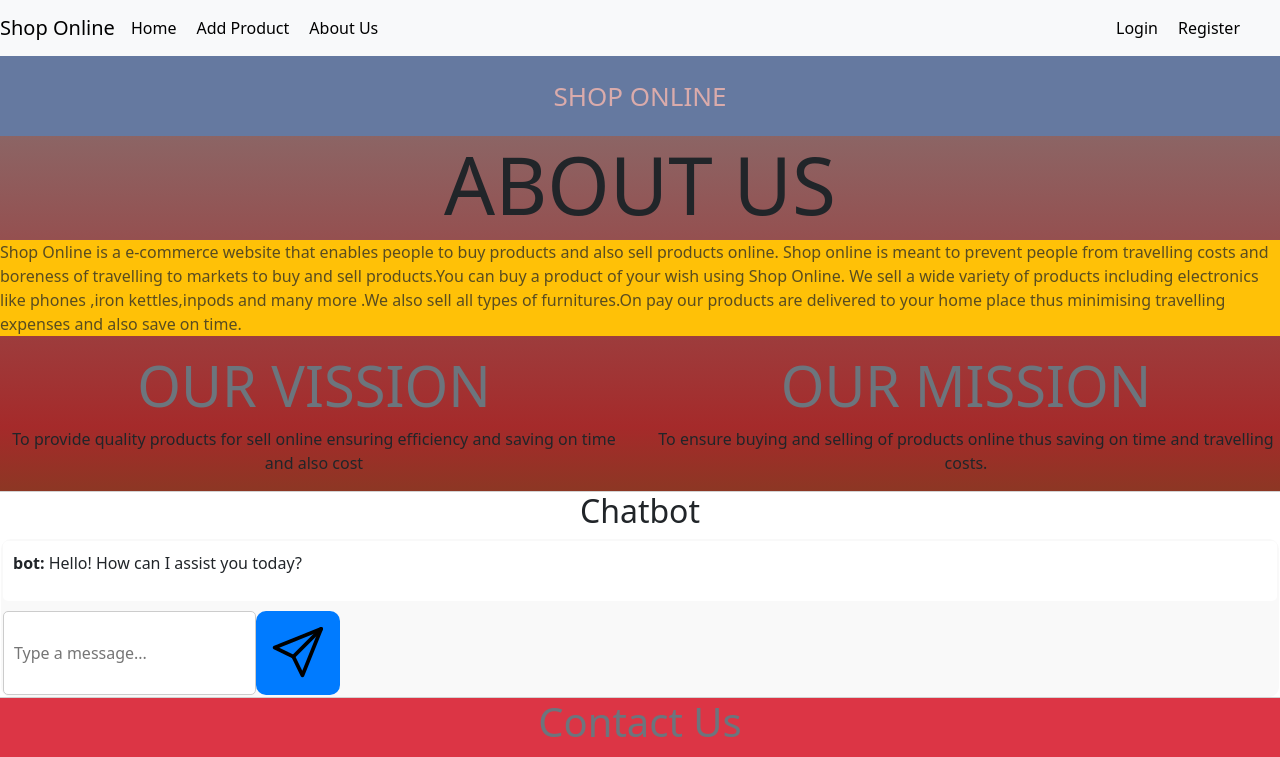
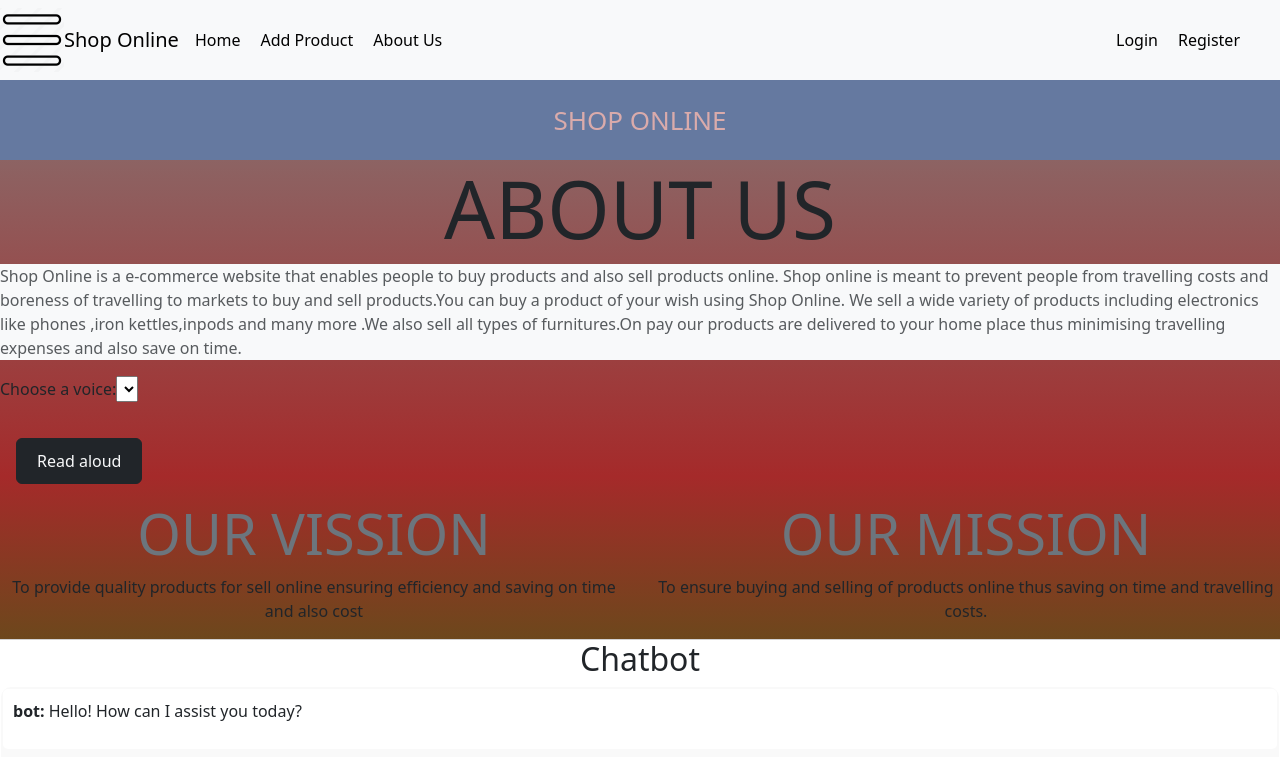
Before and after one commit to Derick12-78/Derick_ecommerce, a React (Create React App) app: page /aboutus in a window 1280 px wide. Shown: the top 757 px of the page. Built offline with nearby package versions, Linux system fonts and the light colour scheme.

Commit message:
updatedcommit

```diff
--- a/src/App.css
+++ b/src/App.css
@@ -123,3 +123,33 @@ hr:hover{
   text-decoration: none;
   color: black;
 }
+
+@media (max-width : 600px) {
+  .sidebar{
+    height:40% ;
+  }
+}
+
+@media (max-width : 480px) {
+  .sidebar{
+    height: 50%;
+  }
+}
+
+@media (max-width : 768px) {
+  .sidebar{
+    height: 30%;
+  }
+}
+
+@media (max-width :1024px) {
+  .sidebar{
+    height: 20%;
+  }
+}
+
+@media (max-width :1280px) {
+  .sidebar{
+    height: 10%;
+  }
+}
--- a/src/App.js
+++ b/src/App.js
@@ -1,4 +1,3 @@
-import logo from './logo.svg';
 import './App.css';
 import {BrowserRouter as Router, Routes, Route } from 'react-router-dom';
 import SignUp from './Components/SignUp';
@@ -10,38 +9,54 @@ import "bootstrap/dist/js/bootstrap.min.js";
 import Navbar from './Components/Navbar';
 import Footer from './Components/Footer';
 import SingleProduct from './Components/SingleProduct';
-import SwiperCarousel from './Components/SwiperCarousel';
 import AboutUs from './Components/AboutUs';
 import "bootstrap-icons/font/bootstrap-icons.min.css"
+import Sidebar from './Components/Sidebar';
+import { useState } from 'react';
+
 
 
 
 function App() {
+
+  const [isSidebarVisible, setIsSidebarVisible] = useState(false);
+
+  // Toggle sidebar visibility
+  const toggleSidebar = () => {
+    setIsSidebarVisible(prevState => !prevState);
+  };
   return (
     <Router>
-       <Navbar/>
+      {/* Navbar with dropdown */}
+      <Navbar toggleSidebar={toggleSidebar} />
 
+{/* Sidebar */}
+{isSidebarVisible && <Sidebar />}
+
+{/* Main content area */}
 
 
     <div className = "App">
       <header className = "App-header">
         SHOP ONLINE
       </header>
+    </div>
 
-
-    </div>
-    <Routes>
+    <div style={{ marginLeft: isSidebarVisible ? '250px' : '0', transition: 'margin-left 0.3s' }}>
+        <Routes>
       <Route path ="/signup" element={<SignUp/>}/>
       <Route path='/signin' element = {<SignIn/>}/>
-      <Route path='/' element = {<GetProducts/>}/>
+      <Route path='/' element = {<GetProducts />}/>
       <Route path='/addproduct' element = {<AddProduct/>}/>
       <Route path='/singleproduct' element = {<SingleProduct/>}/>
       <Route path='/aboutus' element = {<AboutUs/>}/>
+        </Routes>
+      </div>
 
 
 
-    </Routes>
-<Footer/>
+
+    <Footer/>
     </Router>
   );
 }
--- a/src/Components/AboutUs.jsx
+++ b/src/Components/AboutUs.jsx
@@ -1,16 +1,80 @@
-import React from 'react'
+import React, { useEffect, useState } from 'react'
 import Chatbot from './Chatbot'
 
+
 const AboutUs = () => {
+
+  const [voices, setVoices] = useState([]);
+const [selectedVoice, setSelectedVoice] = useState(null);
+
+// "About Us" text as the predefined content
+const aboutUsText = `Shop Online is a e-commerce website that enables people to buy products and also sell products online.
+            Shop online is meant to prevent people from travelling costs and boreness of travelling to markets to buy and sell products.You can buy a product of your wish using Shop Online.
+            We sell a wide variety of products including electronics like phones ,iron kettles,inpods and many more .We also sell all types of furnitures.On pay our products are delivered to your home place thus minimising travelling expenses and also save on time.
+`;
+
+useEffect(() => {
+  // Load available voices once the speech synthesis is initialized
+  const loadVoices = () => {
+    const availableVoices = window.speechSynthesis.getVoices();
+    setVoices(availableVoices);
+    setSelectedVoice(availableVoices.find(voice => voice.lang === 'en-US') || availableVoices[0]);
+  };
+
+  // Get voices when the page is loaded
+  loadVoices();
+
+  // Listen for voice changes (in case voices are loaded after page load)
+  window.speechSynthesis.onvoiceschanged = loadVoices;
+}, []);
+
+// Function to handle the button click and trigger text-to-speech
+const handleReadAloud = () => {
+  if (aboutUsText !== '') {
+    const speechSynthesis = window.speechSynthesis;
+    const utterance = new SpeechSynthesisUtterance(aboutUsText);
+
+    // Set language and voice
+    utterance.voice = selectedVoice;
+
+    // Optional parameters like pitch and rate
+    utterance.pitch = 1;
+    utterance.rate = 1;
+
+    // Speak the text
+    speechSynthesis.speak(utterance);
+  } else {
+    alert('There is no text to read aloud.');
+  }
+};
   return (
     <div>
       <h2 className='display-1 text-center text-dark'>ABOUT US</h2>
       <div>
-        <p className='bg-warning text-muted'>Shop Online is a e-commerce website that enables people to buy products and also sell products online.
-            Shop online is meant to prevent people from travelling costs and boreness of travelling to markets to buy and sell products.You can buy a product of your wish using Shop Online.
-            We sell a wide variety of products including electronics like phones ,iron kettles,inpods and many more .We also sell all types of furnitures.On pay our products are delivered to your home place thus minimising travelling expenses and also save on time.
+        <p className='bg-light text-muted'>
+          {aboutUsText}
         </p>
+          {/* Voice Selection */}
+      <div style={{ marginBottom: '20px' }}>
+        <label htmlFor="voiceSelect">Choose a voice: </label>
+        <select
+          id="voiceSelect"
+          onChange={(e) => setSelectedVoice(voices.find(voice => voice.name === e.target.value))}
+          value={selectedVoice?.name}
+        >
+          {voices.map((voice, index) => (
+            <option key={index} value={voice.name}>
+              {voice.name} ({voice.lang})
+            </option>
+          ))}
+        </select>
+      </div>
 
+      {/* Button to trigger text-to-speech */}
+      <button className="btn btn-dark text-light m-3"
+        onClick={handleReadAloud}
+        style={{ padding: '10px 20px', fontSize: '16px', marginTop: '20px' }}
+      >Read aloud</button>
       </div>
 
       <section className="row">
--- a/src/Components/GetProducts.jsx
+++ b/src/Components/GetProducts.jsx
@@ -3,8 +3,8 @@ import { useEffect, useState } from "react";
 import { useNavigate } from "react-router-dom";
 import SwiperCarousel from "./SwiperCarousel";
 
-const GetProducts = () => {
 
+const GetProducts = (toggleSidebar) => {
 
     let [products,setProducts] = useState([]);
     let [loading,setLoading] = useState("");
@@ -49,7 +49,10 @@ const GetProducts = () => {
         <div className="row justify-content-center">
 
            <SwiperCarousel/>
+           <div>
             <h4 className="display-2 text-center">Available Products <hr /></h4>
+            </div>
+
 
 <b className="text-warning">{loading}</b>
 <b className="text-danger">{error}</b>
--- a/src/Components/Navbar.jsx
+++ b/src/Components/Navbar.jsx
@@ -1,8 +1,8 @@
 import { useState } from "react";
 import { Link } from "react-router-dom";
 
-const Navbar = () => {
-   let [navItem,setNavItem] = useState("")
+const Navbar = ({ toggleSidebar }) => {
+   let [navItem,setNavItem] = useState("");
    const user = JSON.parse(localStorage.getItem("user"))
    const handleLogout = ()=>{
     localStorage.clear("user")
@@ -13,6 +13,7 @@ const Navbar = () => {
         <section className="row">
         <div className="col-md-12">
             <div className="navbar navbar-expand-md navbar-light bg-light">
+            <img src="images/menu_dropdown_setting_button-64.webp"  onClick={toggleSidebar} alt="" />
                 <Link to="/" className="navbar-brand" onClick={()=>setNavItem("home")}>Shop Online</Link>
 
                 <button className="navbar-toggler" data-bs-target="#prada" data-bs-toggle="collapse">
--- /dev/null
+++ b/src/Components/Sidebar.jsx
@@ -0,0 +1,45 @@
+import React from 'react';
+
+function Sidebar() {
+  return (
+    <div style={styles.sidebar}>
+
+      <h2 style={styles.sidebarTitle}>Sidebar</h2>
+      <ul style={styles.sidebarList}>
+        <li style={styles.sidebarItem}>Home</li>
+        <li style={styles.sidebarItem}>About</li>
+      </ul>
+    </div>
+  );
+}
+
+const styles = {
+  sidebar: {
+    position: 'fixed',
+    top: 80,
+    left: 0,
+    height: '100%',
+    width: '250px',
+    backgroundColor: '#111',
+    color: 'white',
+    padding: '20px',
+    display: 'flex',
+    flexDirection: 'column',
+    transition: 'all 0.3s ease-in-out',
+  },
+  sidebarTitle: {
+    color: 'white',
+    marginBottom: '20px',
+  },
+  sidebarList: {
+    listStyleType: 'none',
+    padding: '0',
+  },
+  sidebarItem: {
+    padding: '10px 0',
+    cursor: 'pointer',
+    color: 'white',
+  },
+};
+
+export default Sidebar;
--- a/src/Components/SignIn.jsx
+++ b/src/Components/SignIn.jsx
@@ -8,7 +8,6 @@ let [username,setUsername] = useState();
 let [password,setPassword] = useState();
 let [loading,setLoading] = useState();
 let [error,setError] = useState("");
-let [success,setSuccess] = useState("");
 let navigate = useNavigate();
 
 
@@ -18,7 +17,6 @@ e.preventDefault()
 
 try {
     setError("");
-    setSuccess("");
     setLoading("Please wait...")
     const data = new FormData();
     data.append("username",username);
@@ -38,7 +36,6 @@ try {
     }
 } catch (error) {
     setLoading("");
-    setSuccess("");
     setError(error.message);
 }
 
--- a/src/Components/SingleProduct.jsx
+++ b/src/Components/SingleProduct.jsx
@@ -1,6 +1,6 @@
 import axios from "axios";
 import { useState } from "react";
-import { useLocation,Link, useNavigate } from "react-router-dom";
+import { useLocation, useNavigate } from "react-router-dom";
 
 const SingleProduct = () => {
     const img_url = "https://123derick.pythonanywhere.com/static/images/"
--- /dev/null
+++ b/src/utils/passwordGenerator.js
@@ -0,0 +1,33 @@
+
+
+function generateStrongPassword(username) {
+    const upper = 'ABCDEFGHIJKLMNOPQRSTUVWXYZ';
+    const lower = 'abcdefghijklmnopqrstuvwxyz';
+    const digits = '0123456789';
+    const special = '!@#$%^&*()-_=+[]{}|;:,.<>?';
+    const all = upper + lower + digits + special;
+
+    const minLength = 10;
+
+    // Ensure we include at least one of each type
+    const getRandom = (charset) => charset[Math.floor(Math.random() * charset.length)];
+
+    let password = [
+      getRandom(upper),
+      getRandom(lower),
+      getRandom(digits),
+      getRandom(special),
+    ];
+
+    // Add random characters based on username seed and total length
+    const seed = username + Date.now();
+    for (let i = password.length; i < minLength; i++) {
+      const index = seed.charCodeAt(i % seed.length) % all.length;
+      password.push(all[index]);
+    }
+
+    // Shuffle the password for randomness
+    return password.sort(() => 0.5 - Math.random()).join('');
+  }
+
+  export default generateStrongPassword;
```
Also changed, not shown: src/Components/AddProduct.jsx (+9 -0 lines), src/Components/Chatbot.jsx (+23 -3 lines), src/Components/SignUp.jsx (+16 -0 lines), public/images/Cancel-64.webp (added), public/images/menu_dropdown_setting_button-64.webp (added).
